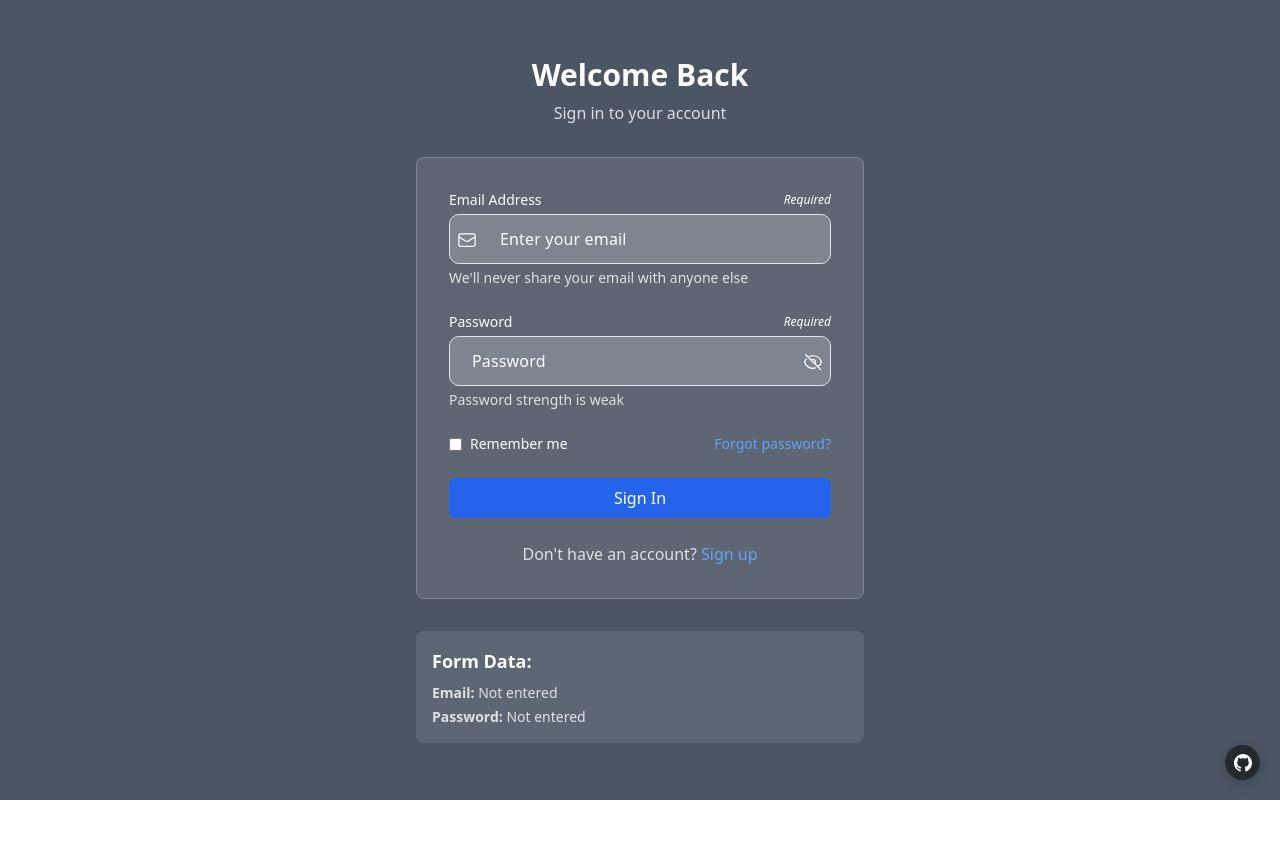
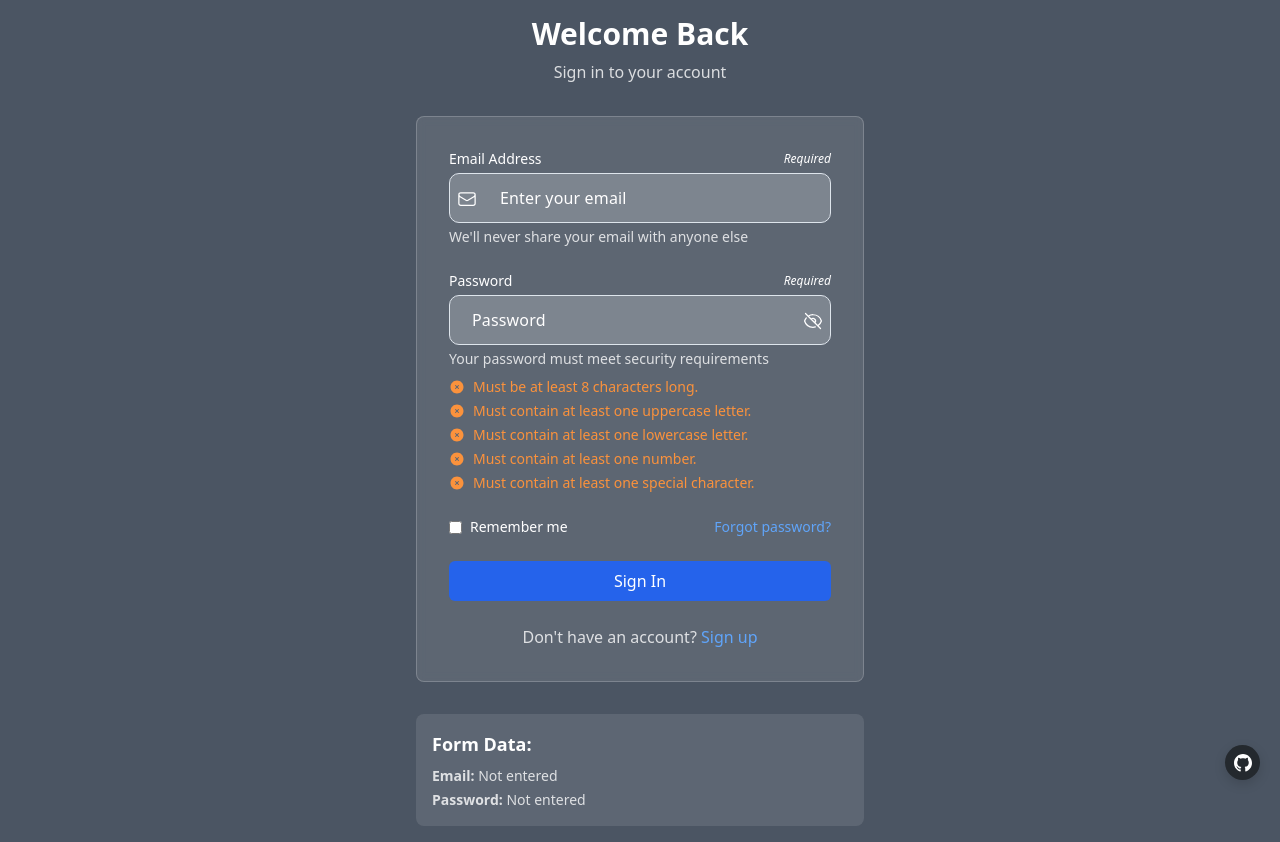
Before and after one commit to basheerv/oliver-vue-test-main, a Vue app: page /auth in a window 1280 px wide. Before the commit the page ends 800 px from the top, so only its background shows below. Built offline with nearby package versions, Linux system fonts and the light colour scheme; the HTML template or start-up script is replaced by a standard one.

Commit message:
Implement password validation rules in Auth.vue and enhance input components with validation feedback for improved user experience.

```diff
--- a/src/Views/Auth.vue
+++ b/src/Views/Auth.vue
@@ -35,7 +35,8 @@
               required-display="italic-text"
               :right-icon="EyeSlashIcon"
               type="password"
-              description="Password strength is weak"
+              description="Your password must meet security requirements"
+              :validation-rules="passwordValidationRules"
             />
           </div>
 
@@ -79,13 +80,46 @@
 </template>
 
 <script setup lang="ts">
-import { ref } from 'vue'
+import { ref, computed } from 'vue'
 import InputComponentAuth from './Components/input/InputComponentAuth.vue'
 import { EnvelopeIcon, EyeSlashIcon } from '@heroicons/vue/24/outline'
 
 // Reactive data
 const email = ref('')
 const password = ref('')
+
+// Password validation rules
+const passwordValidationRules = computed(() => {
+  const pass = password.value
+  const rules = [
+    {
+      id: 'length',
+      message: 'Must be at least 8 characters long.',
+      status: pass.length >= 8 ? 'valid' : 'error'
+    },
+    {
+      id: 'uppercase',
+      message: 'Must contain at least one uppercase letter.',
+      status: /[A-Z]/.test(pass) ? 'valid' : 'error'
+    },
+    {
+      id: 'lowercase',
+      message: 'Must contain at least one lowercase letter.',
+      status: /[a-z]/.test(pass) ? 'valid' : 'error'
+    },
+    {
+      id: 'number',
+      message: 'Must contain at least one number.',
+      status: /[0-9]/.test(pass) ? 'valid' : 'error'
+    },
+    {
+      id: 'special',
+      message: 'Must contain at least one special character.',
+      status: /[!@#$%^&*(),.?":{}|<>]/.test(pass) ? 'valid' : 'error'
+    }
+  ]
+  return rules
+})
 
 // Form submission handler
 const handleSubmit = () => {
--- a/src/Views/Components/input/InputComponentAuth.vue
+++ b/src/Views/Components/input/InputComponentAuth.vue
@@ -49,6 +49,21 @@
           class="mt-1 text-sm text-white/80">
           {{ description }}
         </p>
+
+        <!-- Validation Rules -->
+        <div v-if="validationRules && validationRules.length > 0" class="mt-2 space-y-1">
+          <div
+            v-for="rule in validationRules"
+            :key="rule.id"
+            class="flex items-center text-sm"
+            :class="getValidationRuleClass(rule)">
+            <component
+              :is="getValidationIcon(rule)"
+              class="w-4 h-4 mr-2"
+              :class="getValidationIconClass(rule)" />
+            <span>{{ rule.message }}</span>
+          </div>
+        </div>
       </div>
     </div>
   </div>
@@ -57,6 +72,7 @@
 <script setup lang="ts">
 import { computed } from 'vue'
 import { resolveAllConfigs } from '@/utils/componentRenderingUtils'
+import { CheckCircleIcon, ExclamationTriangleIcon, XCircleIcon } from '@heroicons/vue/24/solid'
 
 const props = defineProps({
   modelValue: [String, Number],
@@ -83,6 +99,9 @@ const props = defineProps({
 
   // Description
   description: String,
+
+  // Validation
+  validationRules: { type: Array as () => any[], default: () => [] },
 
   // Icons
   leftIcon: [String, Object, Function],
@@ -137,4 +156,29 @@ const inputConfig = {
 const resolvedAttrs = computed(() =>
   resolveAllConfigs(inputConfig, props.version, props)
 )
+
+// Validation methods
+const getValidationRuleClass = (rule: any) => {
+  if (rule.status === 'valid') return 'text-green-400'
+  if (rule.status === 'warning') return 'text-orange-400'
+  if (rule.status === 'error') return 'text-orange-400'
+  if (rule.status === 'pending') return 'text-orange-400'
+  return 'text-orange-400'
+}
+
+const getValidationIcon = (rule: any) => {
+  if (rule.status === 'valid') return CheckCircleIcon
+  if (rule.status === 'warning') return ExclamationTriangleIcon
+  if (rule.status === 'error') return XCircleIcon
+  if (rule.status === 'pending') return ExclamationTriangleIcon
+  return ExclamationTriangleIcon
+}
+
+const getValidationIconClass = (rule: any) => {
+  if (rule.status === 'valid') return 'text-green-400'
+  if (rule.status === 'warning') return 'text-orange-400'
+  if (rule.status === 'error') return 'text-orange-400'
+  if (rule.status === 'pending') return 'text-orange-400'
+  return 'text-orange-400'
+}
 </script>
--- a/src/Views/Components/input/InputComponentDashboard.vue
+++ b/src/Views/Components/input/InputComponentDashboard.vue
@@ -161,21 +161,24 @@ const resolvedAttrs = computed(() =>
 const getValidationRuleClass = (rule: any) => {
   if (rule.status === 'valid') return 'text-green-600'
   if (rule.status === 'warning') return 'text-orange-500'
-  if (rule.status === 'error') return 'text-red-500'
-  return 'text-gray-500'
+  if (rule.status === 'error') return 'text-orange-500'
+  if (rule.status === 'pending') return 'text-orange-500'
+  return 'text-orange-500'
 }
 
 const getValidationIcon = (rule: any) => {
   if (rule.status === 'valid') return CheckCircleIcon
   if (rule.status === 'warning') return ExclamationTriangleIcon
   if (rule.status === 'error') return XCircleIcon
-  return CheckCircleIcon
+  if (rule.status === 'pending') return ExclamationTriangleIcon
+  return ExclamationTriangleIcon
 }
 
 const getValidationIconClass = (rule: any) => {
   if (rule.status === 'valid') return 'text-green-500'
   if (rule.status === 'warning') return 'text-orange-500'
-  if (rule.status === 'error') return 'text-red-500'
-  return 'text-gray-400'
+  if (rule.status === 'error') return 'text-orange-500'
+  if (rule.status === 'pending') return 'text-orange-500'
+  return 'text-orange-500'
 }
 </script>
--- a/src/Views/Components/input/InputComponentDefault.vue
+++ b/src/Views/Components/input/InputComponentDefault.vue
@@ -158,21 +158,24 @@ const resolvedAttrs = computed(() =>
 const getValidationRuleClass = (rule: any) => {
   if (rule.status === 'valid') return 'text-green-600'
   if (rule.status === 'warning') return 'text-orange-500'
-  if (rule.status === 'error') return 'text-red-500'
-  return 'text-gray-500'
+  if (rule.status === 'error') return 'text-orange-500'
+  if (rule.status === 'pending') return 'text-orange-500'
+  return 'text-orange-500'
 }
 
 const getValidationIcon = (rule: any) => {
   if (rule.status === 'valid') return CheckCircleIcon
   if (rule.status === 'warning') return ExclamationTriangleIcon
   if (rule.status === 'error') return XCircleIcon
-  return CheckCircleIcon
+  if (rule.status === 'pending') return ExclamationTriangleIcon
+  return ExclamationTriangleIcon
 }
 
 const getValidationIconClass = (rule: any) => {
   if (rule.status === 'valid') return 'text-green-500'
   if (rule.status === 'warning') return 'text-orange-500'
-  if (rule.status === 'error') return 'text-red-500'
-  return 'text-gray-400'
+  if (rule.status === 'error') return 'text-orange-500'
+  if (rule.status === 'pending') return 'text-orange-500'
+  return 'text-orange-500'
 }
 </script>
--- a/src/Views/Default.vue
+++ b/src/Views/Default.vue
@@ -166,8 +166,10 @@ const usernameValidationRules = computed(() => {
     },
     {
       id: 'availability',
-      message: `Good news! Username '${username}' is available!`,
-      status: username.length >= 3 && /^[a-z0-9]+$/.test(username) && !username.includes(' ') ? 'valid' : 'pending'
+      message: username.length >= 3 && /^[a-z0-9]+$/.test(username) && !username.includes(' ')
+        ? `Good news! Username '${username}' is available!`
+        : `Sorry, username "${username}" is taken`,
+      status: username.length >= 3 && /^[a-z0-9]+$/.test(username) && !username.includes(' ') ? 'valid' : 'error'
     }
   ]
   return rules
```
